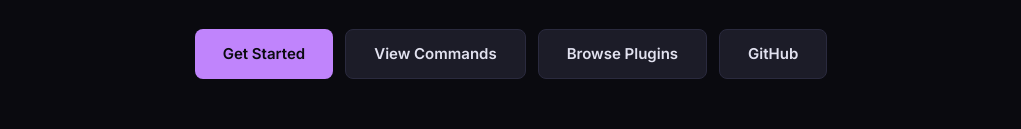
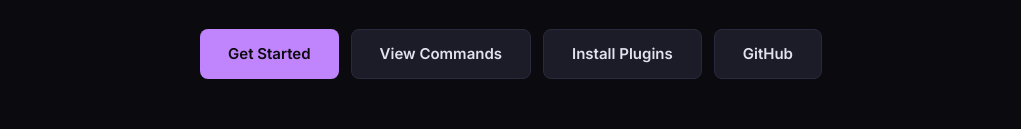
Before and after one commit to guyka2212/gita-site, a plain HTML site: page index.html in a window 1280 px wide. Shown: the part 412-541 px from the top of the page, without its empty margins (129-1150 px from the left). Drawn offline with Linux system fonts and the light colour scheme.

Commit message:
Rename Browse Plugins to Install Plugins

```diff
--- a/index.html
+++ b/index.html
@@ -266,7 +266,7 @@
     <div class="btn-group">
       <a href="#install" class="btn btn-primary">Get Started</a>
       <a href="#commands" class="btn btn-secondary">View Commands</a>
-      <a href="plugins.html" class="btn btn-secondary">Browse Plugins</a>
+      <a href="plugins.html" class="btn btn-secondary">Install Plugins</a>
       <a href="https://github.com/guyka2212/gita" class="btn btn-secondary" target="_blank">GitHub</a>
     </div>
   </div>
```
